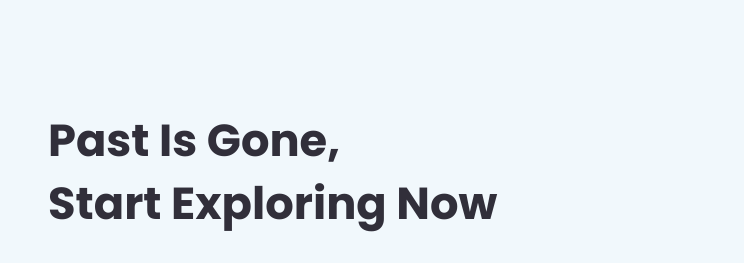
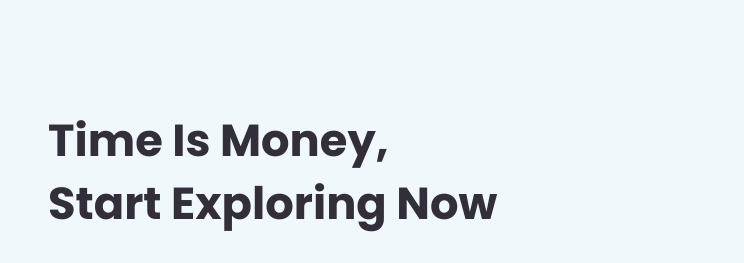
Before and after one commit to AsadBulediReal/theme-website, a plain HTML site: page index.html in a window 1280 px wide. Shown: the part 100-363 px from the top of the page, 0-744 px from the left. Drawn offline with Linux system fonts and the light colour scheme; grey boxes are pictures that could not be loaded.

Commit message:
Update time

```diff
--- a/index.html
+++ b/index.html
@@ -42,7 +42,7 @@
                 <div class="container">
                     <div class="left">
                         <div class="big-title">
-                            <h1>Past is gone,</h1>
+                            <h1>Time is Money,</h1>
                             <h1>Start exploring now</h1>
                         </div>
                         <p class="text">Lorem, ipsum dolor sit amet consectetur adipisicing elit.
```
